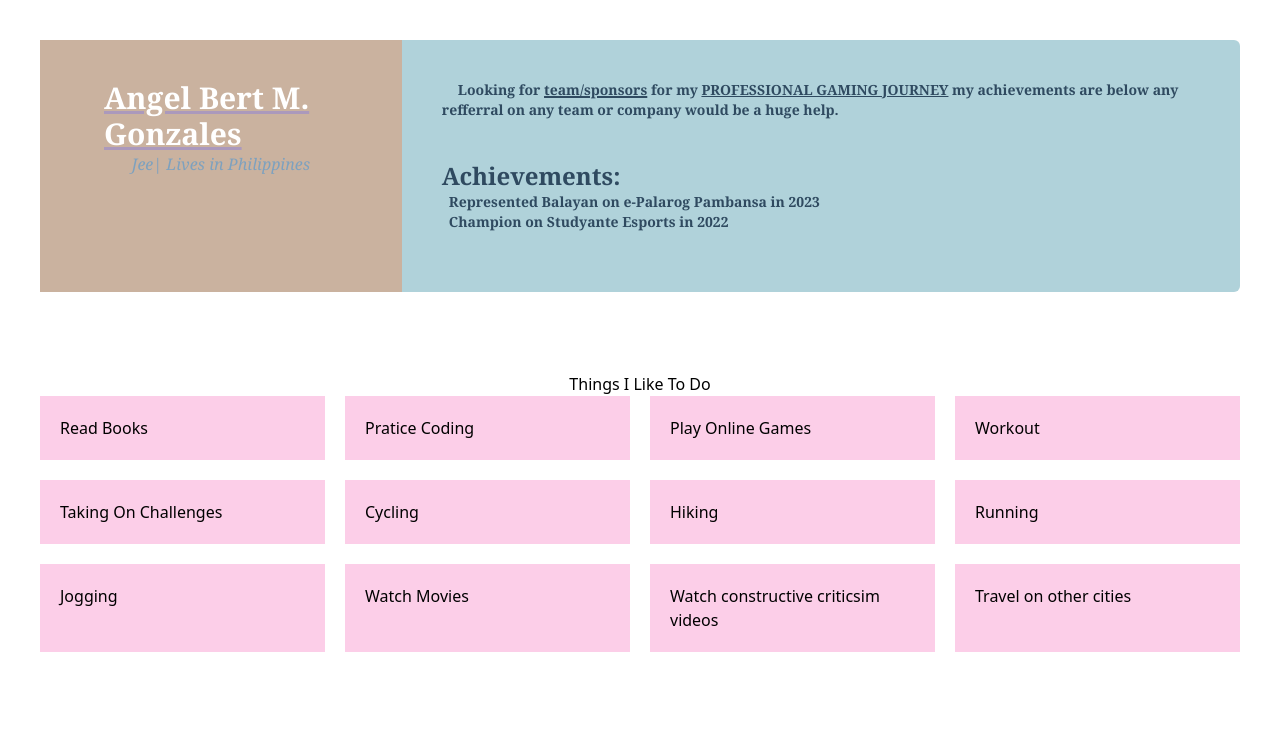
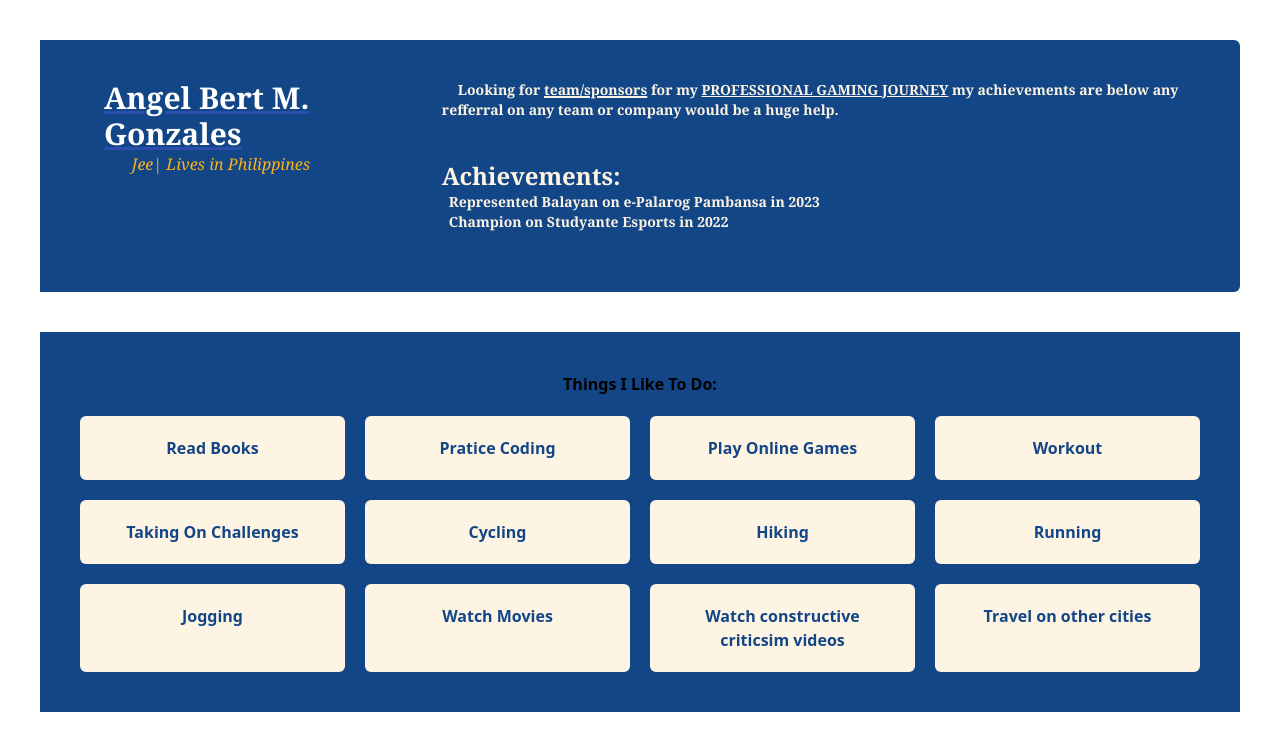
Before and after one commit to b3rtuso/Tailwind-101, a website: page src/index.html in a window 1280 px wide. Drawn offline with Linux system fonts and the light colour scheme.

Commit message:
Custom Class Implementation

```diff
--- a/src/index.html
+++ b/src/index.html
@@ -12,6 +12,7 @@
           class="text-3xl flex justify-center font-bold text-white underline decoration-indigo-500/30"
         >
           Angel Bert M. Gonzales
+          <img src="" alt="">
         </h1>
         <p class="flex justify-center italic header">Jee| Lives in Philippines</p>
       </div>
@@ -34,21 +35,21 @@
       </div>
     </section>
 
-    <section class="p-10">
-      <h1 class = "text-center bold"> Things I Like To Do</h1>
+    <section class="p-10 gray m-10">
+      <h1 class = "text-center font-bold pb-5"> Things I Like To Do:</h1>
       <article class="grid grid-cols-1 md:grid-cols-9 lg:grid-cols-12 gap-5">
-          <div class="p-5 bg-pink-200 col-span-3">Read Books</div>
-          <div class="p-5 bg-pink-200 col-span-3">Pratice Coding</div>
-          <div class="p-5 bg-pink-200 col-span-3">Play Online Games</div>
-          <div class="p-5 bg-pink-200 col-span-3">Workout</div>
-          <div class="p-5 bg-pink-200 col-span-3">Taking On Challenges</div>
-          <div class="p-5 bg-pink-200 col-span-3">Cycling</div>
-          <div class="p-5 bg-pink-200 col-span-3">Hiking</div>
-          <div class="p-5 bg-pink-200 col-span-3">Running</div>
-          <div class="p-5 bg-pink-200 col-span-3">Jogging</div>
-          <div class="p-5 bg-pink-200 col-span-3">Watch Movies</div>
-          <div class="p-5 bg-pink-200 col-span-3">Watch constructive criticsim videos</div>
-          <div class="p-5 bg-pink-200 col-span-3">Travel on other cities</div>
+          <div class="grid-children">Read Books</div>
+          <div class="grid-children">Pratice Coding</div>
+          <div class="grid-children">Play Online Games</div>
+          <div class="grid-children">Workout</div>
+          <div class="grid-children">Taking On Challenges</div>
+          <div class="grid-children">Cycling</div>
+          <div class="grid-children">Hiking</div>
+          <div class="grid-children">Running</div>
+          <div class="grid-children">Jogging</div>
+          <div class="grid-children">Watch Movies</div>
+          <div class="grid-children">Watch constructive criticsim videos</div>
+          <div class="grid-children">Travel on other cities</div>
       </article>
 
     </section>
--- a/src/input.css
+++ b/src/input.css
@@ -1,17 +1,23 @@
 @import "tailwindcss";
 
 .gray{
-    background: #B0D2DA;
+    background: #134686;
 }
 
 .cyan{
-    background-color: #CAB29F;
+    background-color: #134686;
 }
 
 .header{
-    color: #7DA1BF;
+    color: #FEB21A;
 }
 
 .body{
-    color: #2F4A60;
+    color: #FDF4E3;
 }
+
+.grid-children{
+    @apply p-5 bg-yellow-100 text-blue-950 col-span-3 text-center rounded-md font-semibold;
+    color: #134686;
+    background-color: #FDF4E3;
+}
```
Also changed, not shown: src/output.css.
